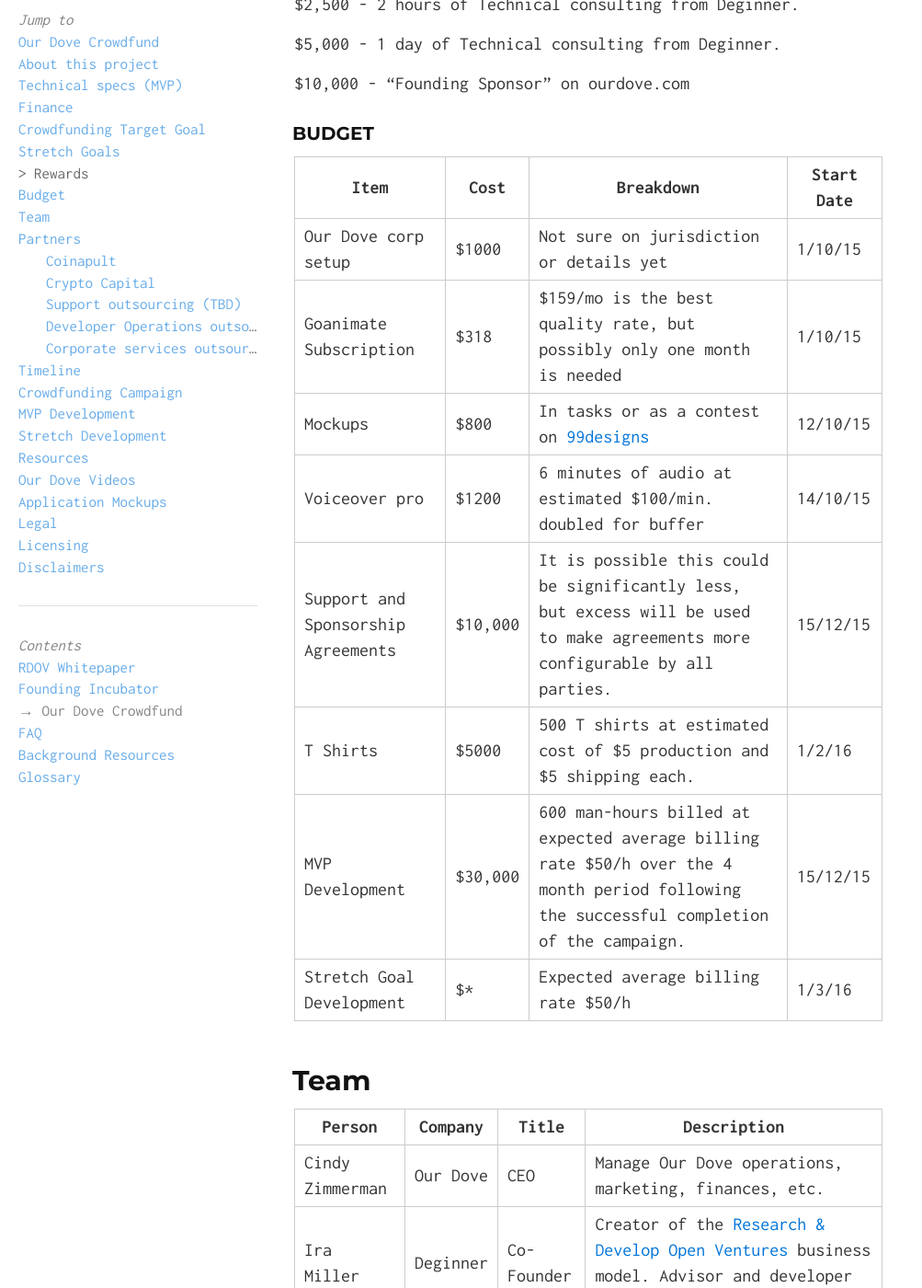
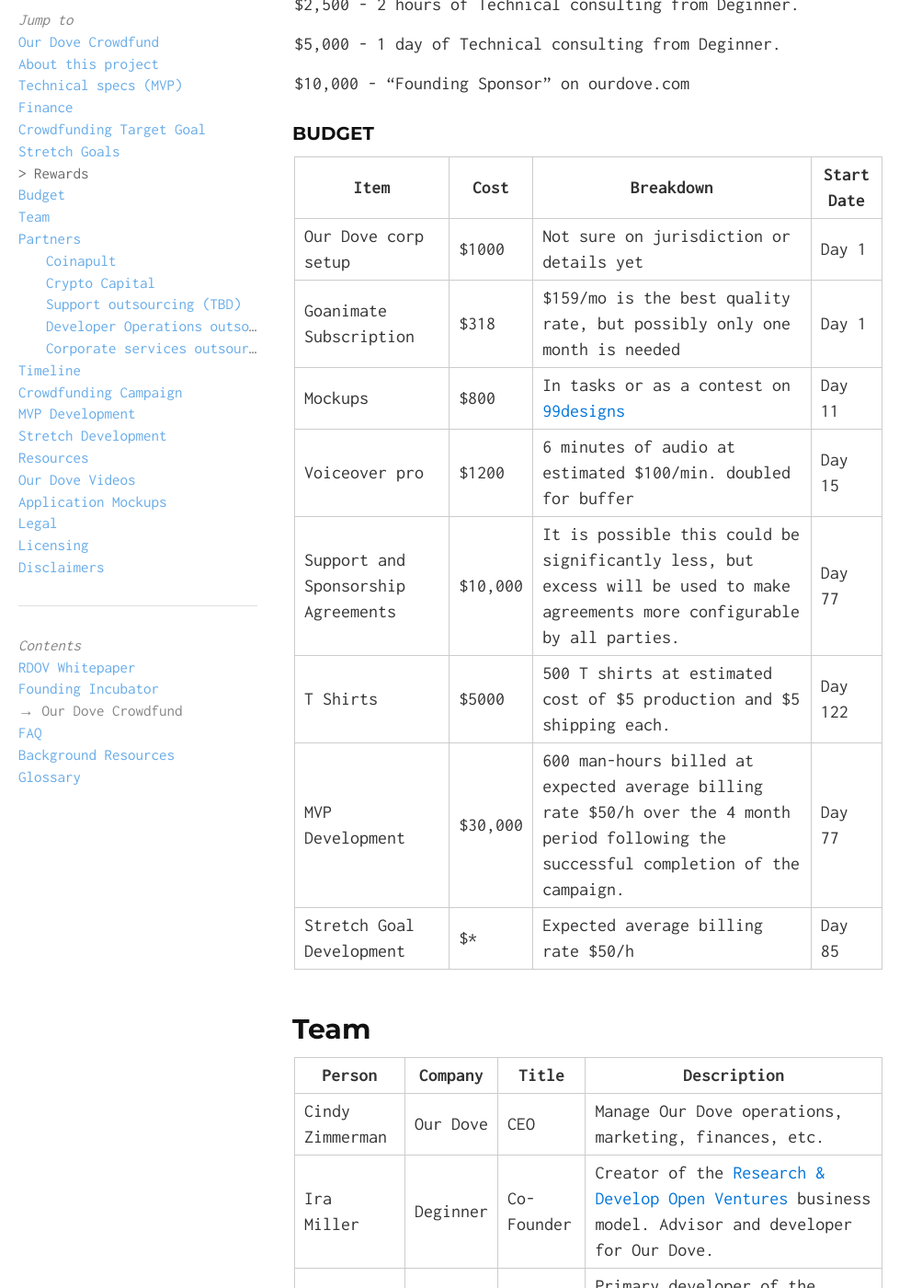
Before and after one commit to rdov/rdov.github.io, a Jekyll site: the page built from Our_Dove_crowdfund.md, in a window 1280 px wide and 1400 px high, scrolled down 3904 px. Shown: the whole window at 92% size, without its empty margins (0-1003 px from the left). Built offline with Jekyll 4.4.1, drawn with Linux system fonts in a browser that asks for light colours; nearby versions of some CDN libraries.

Commit message:
Update Our_Dove_crowdfund.md

```diff
--- a/Our_Dove_crowdfund.md
+++ b/Our_Dove_crowdfund.md
@@ -123,14 +123,14 @@ All are cumulative.
 
 | Item | Cost | Breakdown | Start Date |
 |------|------|-----------|---------------|
-| Our Dove corp setup | $1000| Not sure on jurisdiction or details yet | 1/10/15 |
-| Goanimate Subscription | $318| $159/mo is the best quality rate, but possibly only one month is needed | 1/10/15 |
-| Mockups| $800| In tasks or as a contest on [99designs](http://99designs.com) | 12/10/15 |
-| Voiceover pro | $1200| 6 minutes of audio at estimated $100/min. doubled for buffer | 14/10/15 |
-| Support and Sponsorship Agreements | $10,000| It is possible this could be significantly less, but excess will be used to make agreements more configurable by all parties. | 15/12/15 |
-| T Shirts | $5000| 500 T shirts at estimated cost of $5 production and $5 shipping each. | 1/2/16 |
-| MVP Development | $30,000 | 600 man-hours billed at expected average billing rate $50/h over the 4 month period following the successful completion of the campaign. | 15/12/15 |
-| Stretch Goal Development | $* | Expected average billing rate $50/h | 1/3/16 |
+| Our Dove corp setup | $1000| Not sure on jurisdiction or details yet | Day 1 |
+| Goanimate Subscription | $318| $159/mo is the best quality rate, but possibly only one month is needed | Day 1 |
+| Mockups| $800| In tasks or as a contest on [99designs](http://99designs.com) | Day 11 |
+| Voiceover pro | $1200| 6 minutes of audio at estimated $100/min. doubled for buffer | Day 15 |
+| Support and Sponsorship Agreements | $10,000| It is possible this could be significantly less, but excess will be used to make agreements more configurable by all parties. | Day 77 |
+| T Shirts | $5000| 500 T shirts at estimated cost of $5 production and $5 shipping each. | Day 122 |
+| MVP Development | $30,000 | 600 man-hours billed at expected average billing rate $50/h over the 4 month period following the successful completion of the campaign. | Day 77 |
+| Stretch Goal Development | $* | Expected average billing rate $50/h | Day 85 |
 
 ## Team
 
```
